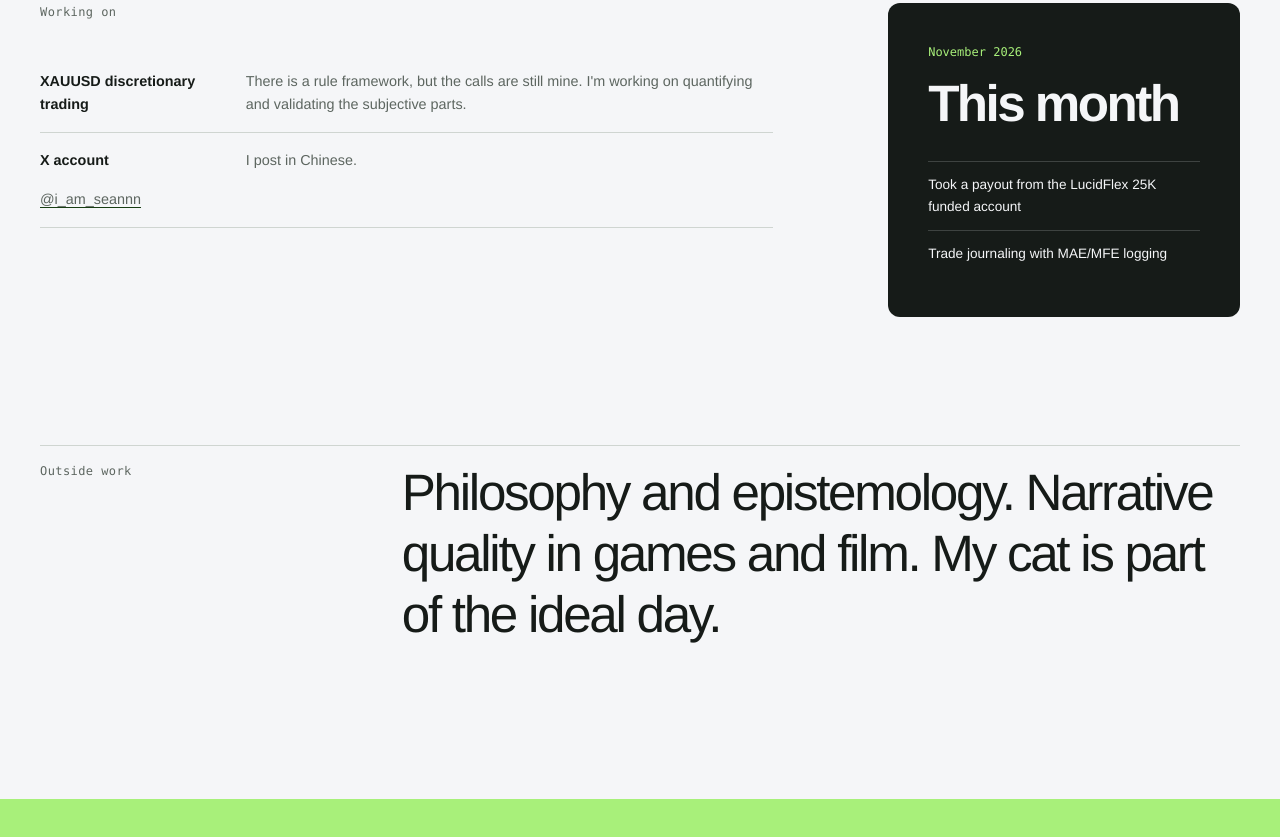
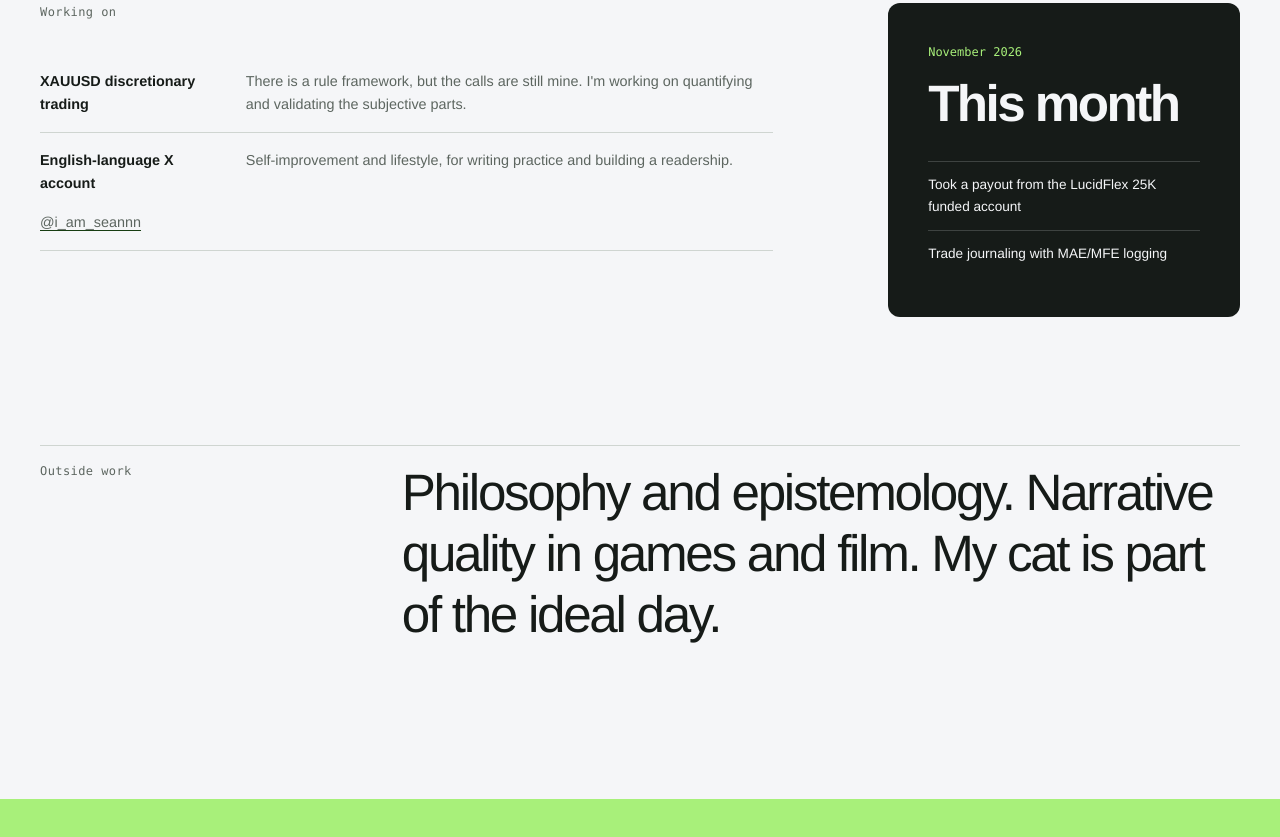
Before and after one commit to seanlu2006/sean-lu-site, a plain HTML site: page index.html in a window 1280 px wide. Shown: the part 5436-6273 px from the top of the page. Drawn offline with Linux system fonts and the light colour scheme.

Commit message:
Revert "Working on: the X account posts in Chinese"
This reverts commit 66d437dc2b32d00cd9f954403d6f0332bf1d16bb.

```diff
--- a/index.html
+++ b/index.html
@@ -266,7 +266,7 @@
           <p class="micro-label">Working on</p>
           <ul class="now-list">
             <li><strong>XAUUSD discretionary trading</strong>There is a rule framework, but the calls are still mine. I'm working on quantifying and validating the subjective parts.</li>
-            <li><strong>X account</strong>I post in Chinese. <a href="https://x.com/i_am_seannn">@i_am_seannn</a></li>
+            <li><strong>English-language X account</strong>Self-improvement and lifestyle, for writing practice and building a readership. <a href="https://x.com/i_am_seannn">@i_am_seannn</a></li>
           </ul>
         </div>
         <aside class="month-note">
```
